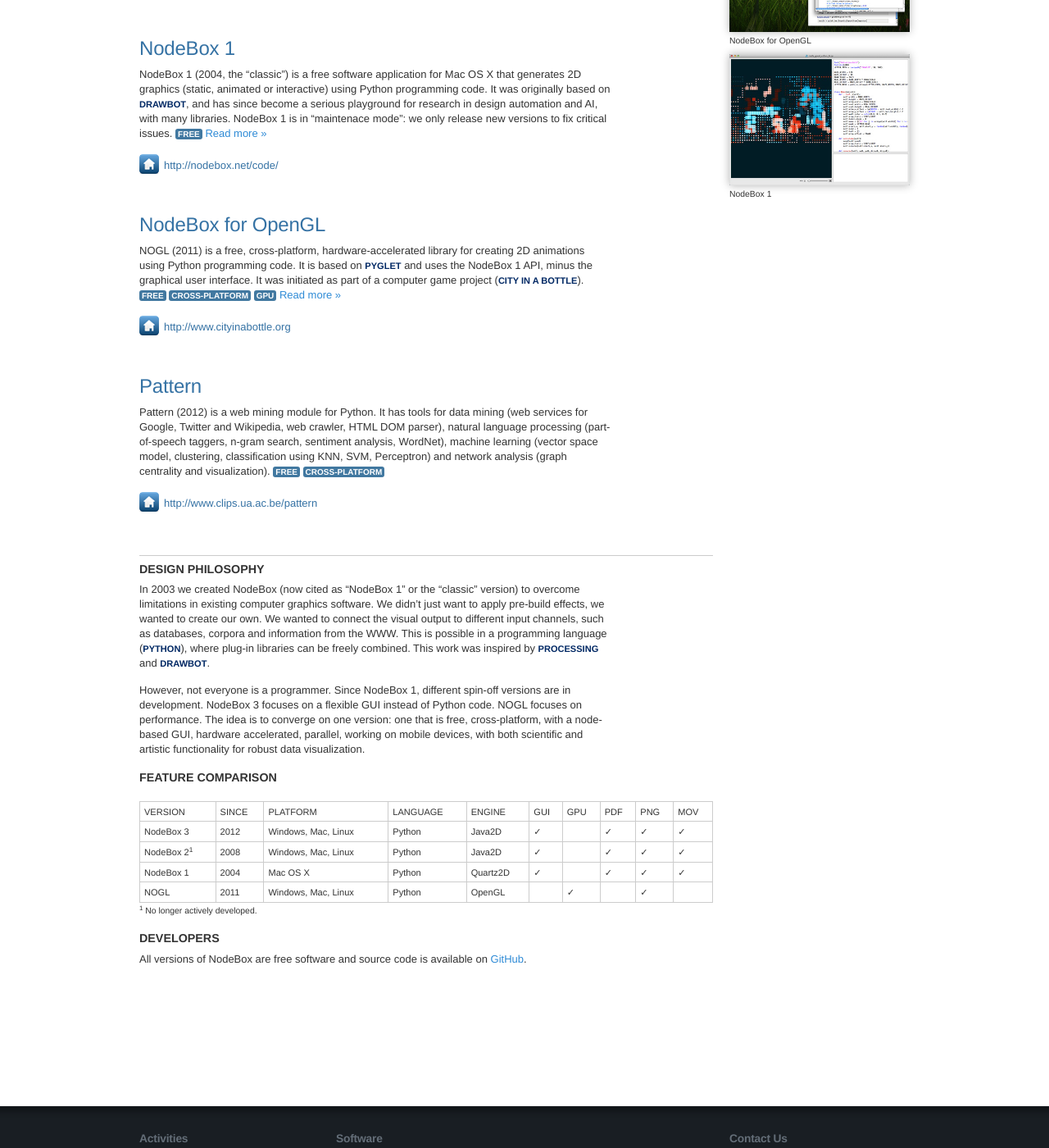
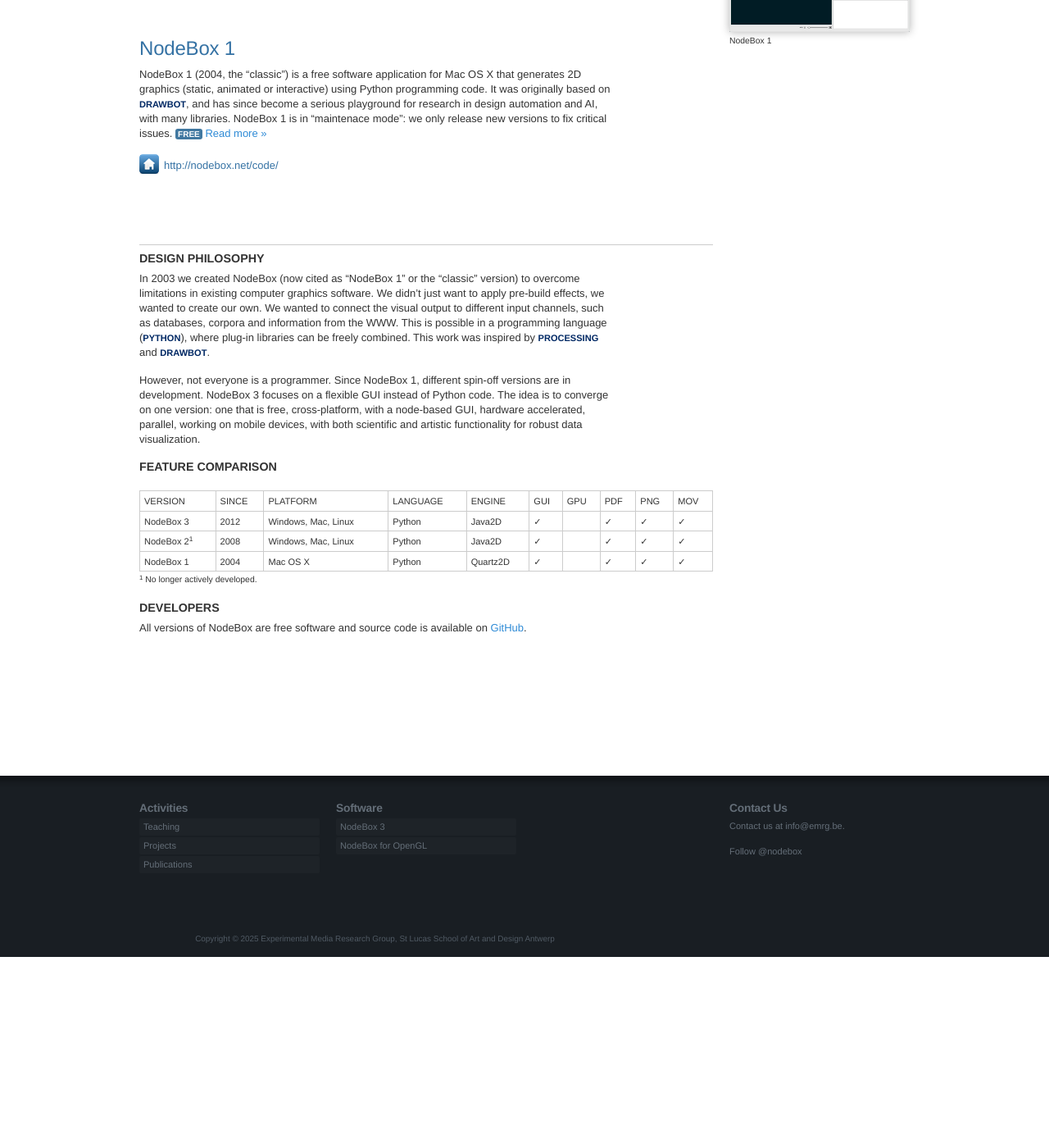
Before and after one commit to nodebox/emrg.be, a Jekyll site: the page built from software/index.md, in a window 1280 px wide and 1400 px high, scrolled down 678 px. Shown: the whole window at 82% size. Built offline with Jekyll 4.4.1, drawn with Linux system fonts in a browser that asks for light colours; nearby versions of some CDN libraries; comment, search, counter and statistics services are not loaded; after the commit the page ends 1845 px from its top, so only the background shows below that.

Commit message:
Update index.md

```diff
--- a/software/index.md
+++ b/software/index.md
@@ -4,7 +4,6 @@
 title: Software
 images:
   - [software/nodebox3.jpg, NodeBox 3]
-  - [software/nogl.jpg, NodeBox for OpenGL]
   - [software/nodebox1.jpg, NodeBox 1]
 ---
 
@@ -27,27 +26,13 @@
 [Read more &raquo;][nodebox1]
 <p><a class="homepage" href="http://nodebox.net/code/">http://nodebox.net/code/</a></p><br>
 
-<h2><a href="nodebox-opengl.html">NodeBox for OpenGL</a></h2>
-
-NOGL (2011) is a free, cross-platform, hardware-accelerated library for creating 2D animations using Python programming code. It is based on <a href="http://www.pyglet.org" class="tag-software">Pyglet</a> and uses the NodeBox 1 API, minus the graphical user interface. It was initiated as part of a computer game project (<a href="../projects/city-in-a-bottle.html" class="tag-project">City in a bottle</a>).
-<span class="tag-feature">free</span> <span class="tag-feature">cross-platform</span> <span class="tag-feature">GPU</span>
-[Read more &raquo;][nogl]
-<p><a class="homepage" href="http://www.cityinabottle.org">http://www.cityinabottle.org</a></p><br>
-
-<h2>Pattern</h2>
-
-Pattern (2012) is a web mining module for Python. It has tools for data mining (web services for Google, Twitter and Wikipedia, web crawler, HTML DOM parser), natural language processing (part-of-speech taggers, n-gram search, sentiment analysis, WordNet), machine learning (vector space model, clustering, classification using KNN, SVM, Perceptron) and network analysis (graph centrality and visualization).
-<span class="tag-feature">free</span> <span class="tag-feature">cross-platform</span>
-
-<p><a class="homepage" href="http://www.clips.ua.ac.be/pattern">http://www.clips.ua.ac.be/pattern</a></p>
-
 <br>
 <hr>
 
 <h3>Design philosophy</h3>
 In 2003 we created NodeBox (now cited as "NodeBox 1" or the "classic" version) to overcome limitations in existing computer graphics software. We didn't just want to apply pre-build effects, we wanted to create our own. We wanted to connect the visual output to different input channels, such as databases, corpora and information from the WWW. This is possible in a programming language (<a href="http://www.python.org" class="tag-software">Python</a>), where plug-in libraries can be freely combined. This work was inspired by <a href="http://www.processing.org" class="tag-software">Processing</a> and <a href="http://www.drawbot.com" class="tag-software">DrawBot</a>.
 
-However, not everyone is a programmer. Since NodeBox 1, different spin-off versions are in development. NodeBox 3 focuses on a flexible GUI instead of Python code. NOGL focuses on performance. The idea is to converge on one version: one that is free, cross-platform, with a node-based GUI, hardware accelerated, parallel, working on mobile devices, with both scientific and artistic functionality for robust data visualization.
+However, not everyone is a programmer. Since NodeBox 1, different spin-off versions are in development. NodeBox 3 focuses on a flexible GUI instead of Python code. The idea is to converge on one version: one that is free, cross-platform, with a node-based GUI, hardware accelerated, parallel, working on mobile devices, with both scientific and artistic functionality for robust data visualization.
 
 <h3>Feature comparison</h3>
 <table style="margin-bottom:0;">
@@ -99,18 +84,6 @@
 		<td data-title="PNG">✓</td>
 		<td data-title="MOV">✓</td>
 	</tr>
-	<tr>
-		<td data-title="Version">NOGL</td>
-		<td data-title="Since">2011</td>
-		<td data-title="Platform">Windows, Mac, Linux</td>
-		<td data-title="Language">Python</td>
-		<td data-title="Engine">OpenGL</td>
-		<td data-title="GUI"></td>
-		<td data-title="GPU">✓</td>
-		<td data-title="PDF"></td>
-		<td data-title="PNG">✓</td>
-		<td data-title="MOV"></td>
-	</tr>
 </table>
 <small><sup>1</sup> No longer actively developed.</small>
 
@@ -120,4 +93,3 @@
 
 [nodebox1]: /software/nodebox-1.html
 [nodebox3]: /software/nodebox-3.html
-[nogl]: /software/nodebox-opengl.html
```
